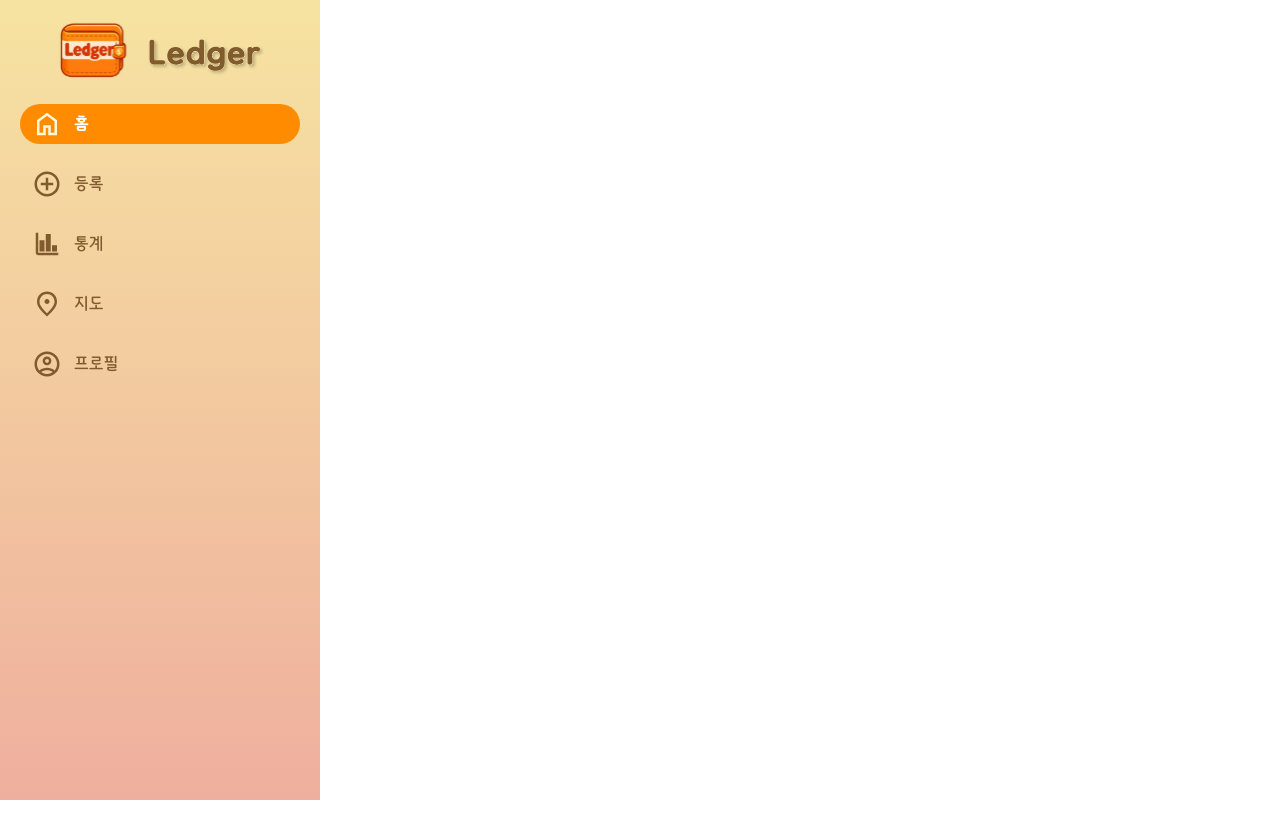
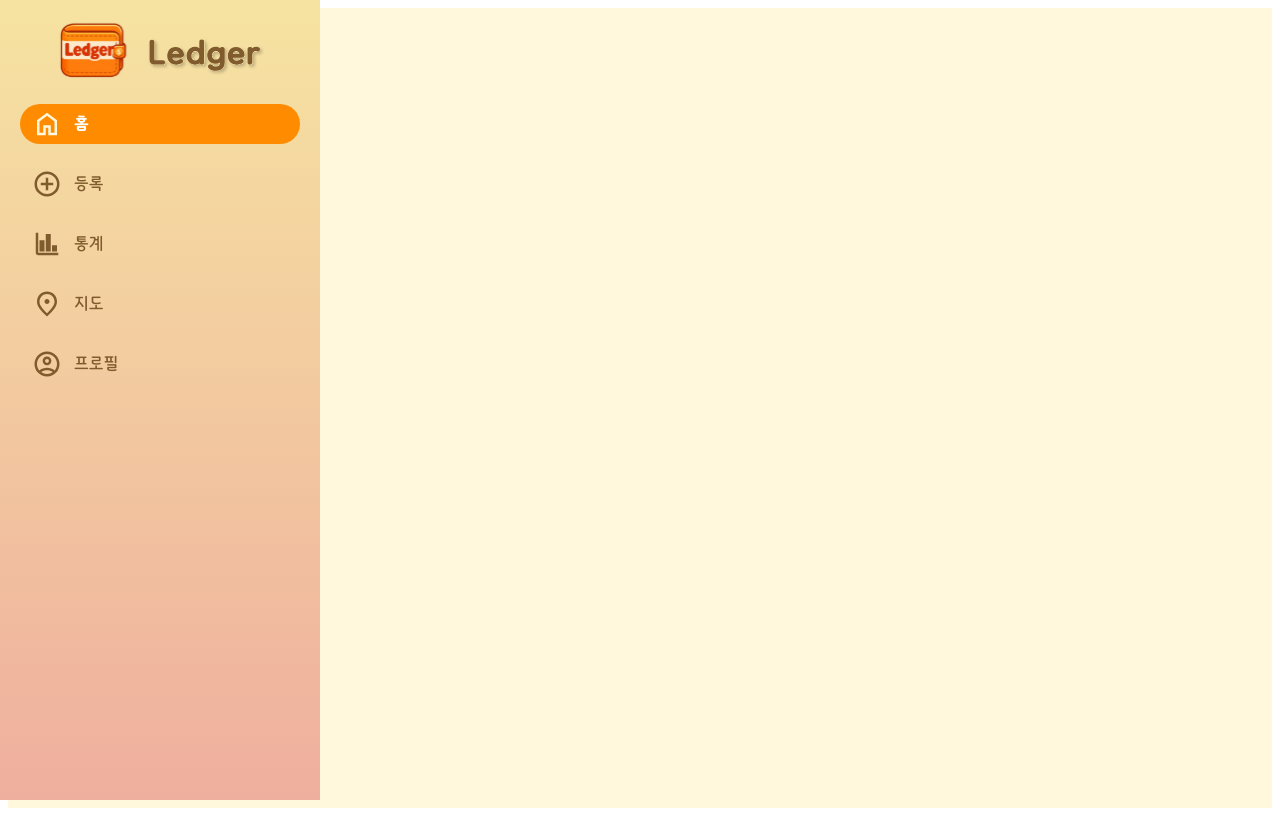
Before and after one commit to 20260304-KB7-27/Ledger-Thanos, a Vue app: page / in a window 1280 px wide. Built offline with nearby package versions, Linux system fonts and the light colour scheme.

Commit message:
feat : 배경 색깔 설정

```diff
--- a/src/App.vue
+++ b/src/App.vue
@@ -153,6 +153,7 @@ button {
 }
 .layout {
   min-height: 100vh;
+  background-color: #FFF8DD;
 }
 
 .content {
```
